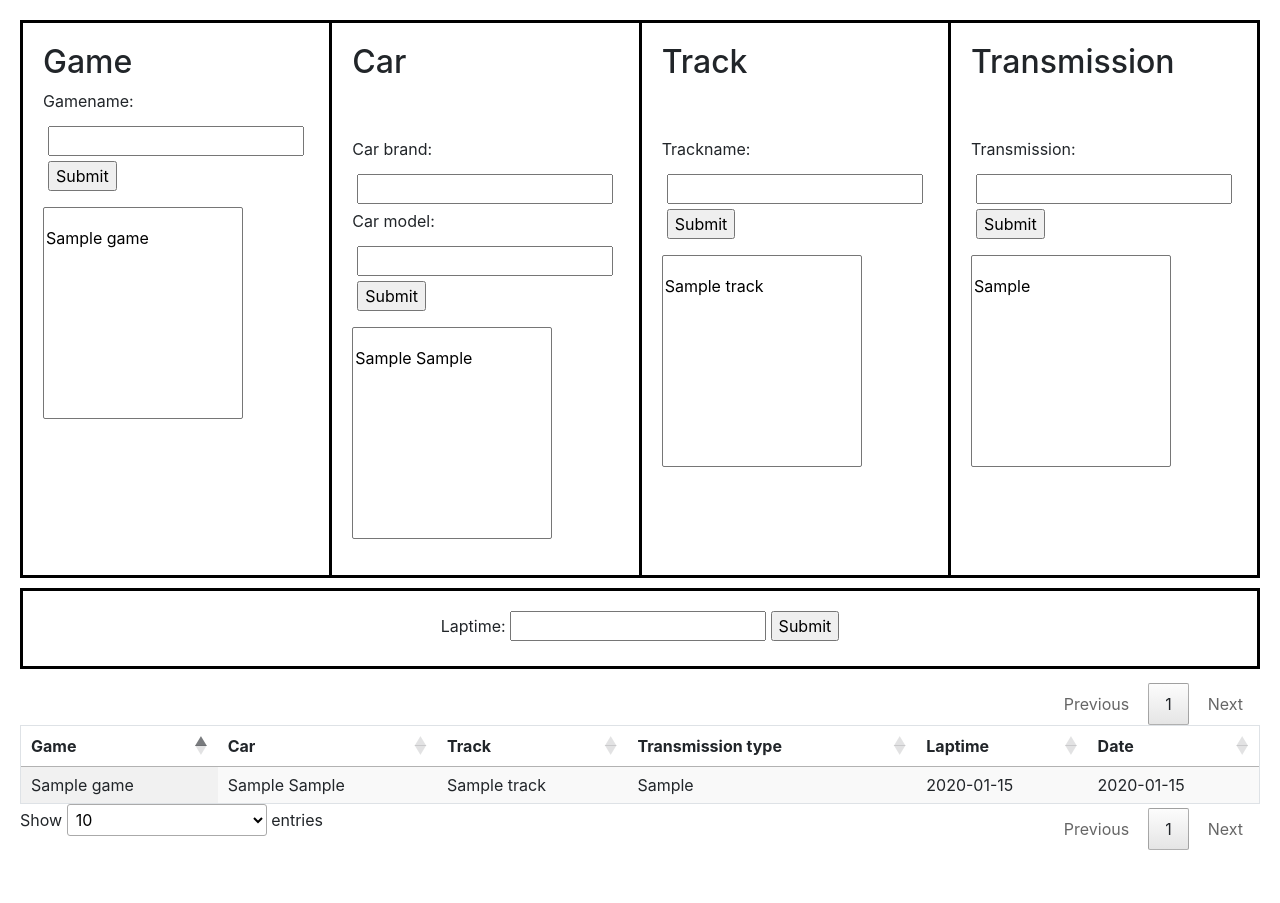
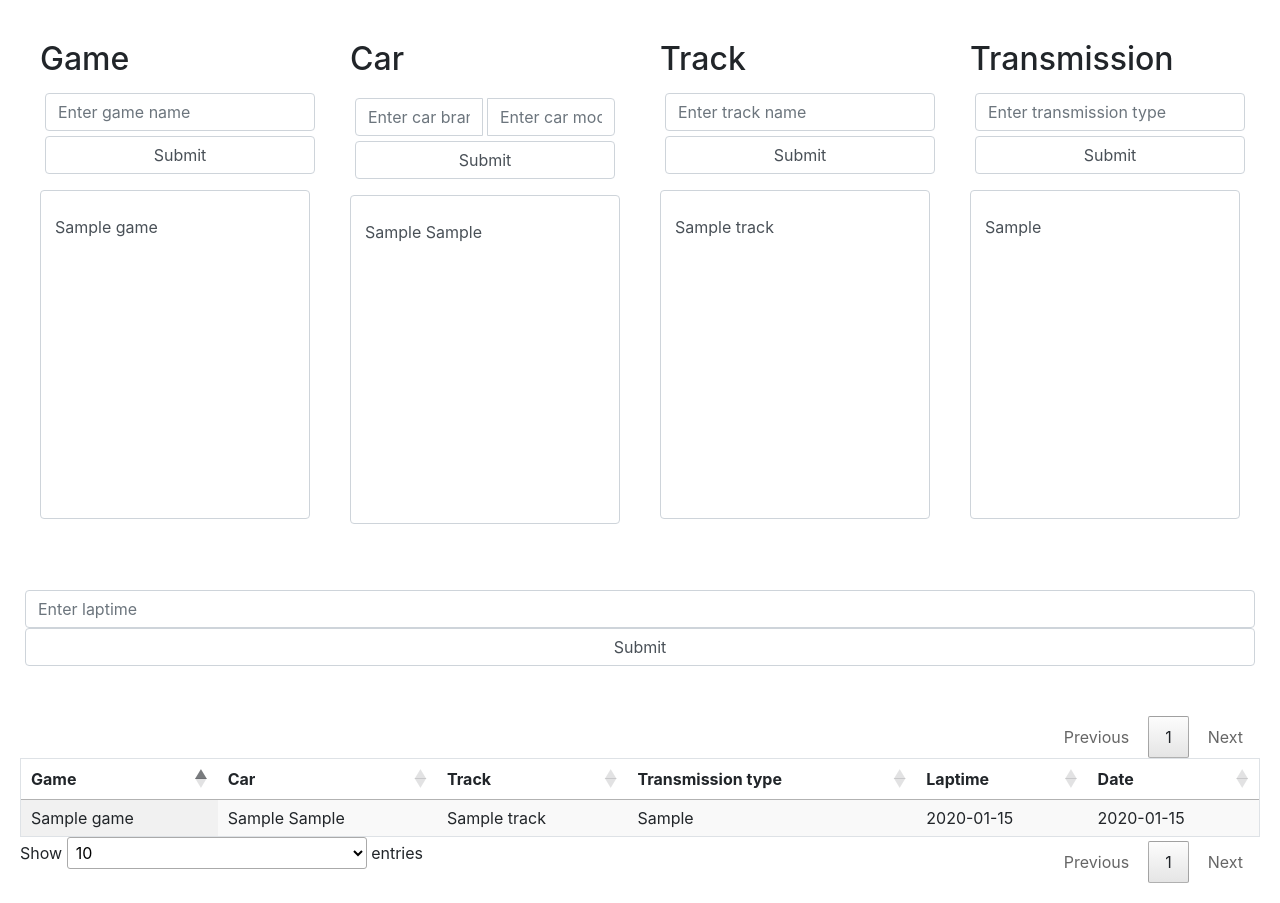
Before and after one commit to MarcelKaemper/Laptime-tracker, a PHP site: page / in a window 1280 px wide. Before the commit the page ends 850 px from the top, so only its background shows below. Run offline with PHP 8.4, Linux system fonts and the light colour scheme; tables that the repository leaves empty hold one stand-in row (values such as "Sample post"); some libraries are stand-ins or nearby versions.

Commit message:
Improved styling

```diff
--- a/index.php
+++ b/index.php
@@ -14,13 +14,14 @@
         <div class="container">
             <h2>Game</h2>
             <form method="POST" action="addData.php">
-                <input type="hidden" name="add-type" value="game">
-                <label for="name">Gamename:</label>
-                <input type="text" name="name">
-                <input type="submit" value="Submit">
+                <div class="form-group">
+                    <input type="hidden" name="add-type" value="game">
+                    <input type="text" class="form-control" placeholder="Enter game name" name="name">
+                    <input type="submit" class="form-control" value="Submit">
+                </div>
             </form>
             <form method="POST" action="index.php">
-                <select size="10" name="game_id" id="selectGame">
+                <select size="15" name="game_id" id="selectGame" class="form-control">
                     <option value="-1"></option>
                     <?php
                         $conn = new DBConnector();
@@ -36,18 +37,19 @@
         <div class="container">
             <h2>Car</h2>
             <form method="POST" action="addData.php">
-                <input type="hidden" name="add-type" value="car">
-                <br>
-                <br>
-                <label for="brand">Car brand:</label>
-                <input type="text" name="brand">
-                <label for="model">Car model:</label>
-                <input type="text" name="model">
-
-                <input type="submit" value="Submit">
+                <div class="form-group">
+                    <input type="hidden" name="add-type" value="car">
+                    <div class="input-group">
+                        <input type="text" class="form-control" placeholder="Enter car brand" name="brand">
+                        <input type="text" class="form-control" placeholder="Enter car model" name="model">
+                    </div>
+                    <div class="input-group">
+                    <input type="submit" class="form-control" value="Submit">
+                    </div>
+                    </div>
             </form>
             <form method="POST" action="index.php">
-                <select name="car_id" size="10" id="selectCar">
+                <select name="car_id" size="15" id="selectCar" class="form-control">
                     <option value="-1"></option>
                     <?php
                         $conn = new DBConnector();
@@ -63,16 +65,14 @@
         <div class="container">
             <h2>Track</h2>
             <form method="POST" action="addData.php">
-                <input type="hidden" name="add-type" value="track">
-                <br>
-                <br>
-                <label for="trackname">Trackname:</label>
-                <input type="text" name="trackname">
-
-                <input type="submit" value="Submit">
+                <div class="form-group">
+                    <input type="hidden" name="add-type" value="track">
+                    <input type="text" class="form-control" placeholder="Enter track name" name="trackname">
+                    <input type="submit" class="form-control" value="Submit">
+                </div>
             </form>
             <form method="POST" action="index.php">
-                <select name="track_id" size="10" id="selectTrack">
+                <select name="track_id" size="15" id="selectTrack" class="form-control">
                     <option value="-1"></option>
                     <?php
                         $conn = new DBConnector();
@@ -88,16 +88,14 @@
         <div class="container">
             <h2>Transmission</h2>
             <form method="POST" action="addData.php">
-                <input type="hidden" name="add-type" value="transmission">
-                <br>
-                <br>
-                <label for="transmission">Transmission:</label>
-                <input type="text" name="transmission">
-
-                <input type="submit" value="Submit">
+                <div class="form-group">
+                    <input type="hidden" name="add-type" value="transmission">
+                    <input type="text" class="form-control" placeholder="Enter transmission type" name="transmission">
+                    <input type="submit" class="form-control" value="Submit">
+                </div>
             </form>
             <form method="POST" action="index.php">
-                <select name="transmission" size="10" id="selectTransmission">
+                <select name="transmission" size="15" id="selectTransmission" class="form-control">
                     <option value="-1"></option>
                     <?php
                         $conn = new DBConnector();
@@ -112,9 +110,10 @@
         </div>
     </div>
     <form action="addData" method="POST" id="addLaptimeForm">
-            <label for="laptime">Laptime: </label>
-            <input type="text" name="laptime" id="inputTime">
-            <input type="submit" value="Submit">
+        <div class="form-group row">
+            <input type="text" class="form-control" placeholder="Enter laptime" name="laptime" id="inputTime">
+            <input type="submit" class="form-control" value="Submit">
+        </div>
     </form>
     <div id="table">
         <table id="dataTable" class="display border">
--- a/styles.css
+++ b/styles.css
@@ -1,23 +1,35 @@
 .container {
-    border: 3px solid black;
+    /* border: 3px solid rgb(163, 163, 163); */
     border-right: 0;
     width: 100%;
     padding: 20px;
 }
 
+thead {
+    background-color: #fff;
+}
+
+div.dtsp-panesContainer {
+    background-color: #fff;
+}
+
 .container:last-of-type {
-    border-right: 3px solid black;
+    /* border-right: 3px solid rgb(163, 163, 163); */
+}
+
+h2 {
+    margin-bottom: 15px;
 }
 
 body {
     padding: 20px;
-    background-color: rgb(255, 255, 255);
+    /* background-color: #f9f9f9; */
 }
 
 #addLaptimeForm {
     text-align: center;
     padding: 20px;
-    border: 3px solid black;
+    /* border: 3px solid rgb(163, 163, 163); */
     margin: 10px;
     margin-left: 0;
     margin-right: 0;
@@ -34,7 +46,7 @@ body {
 }
 
 select {
-    width: 200px;
+    width: 300px;
 }
 
 
```
